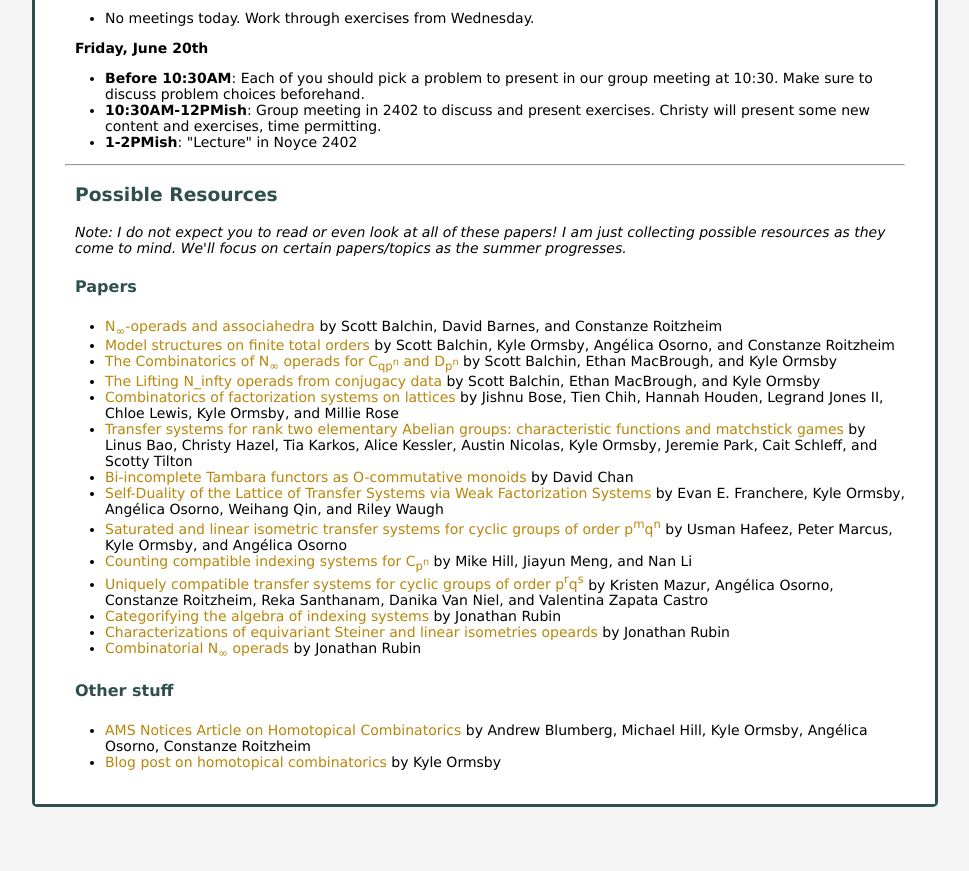
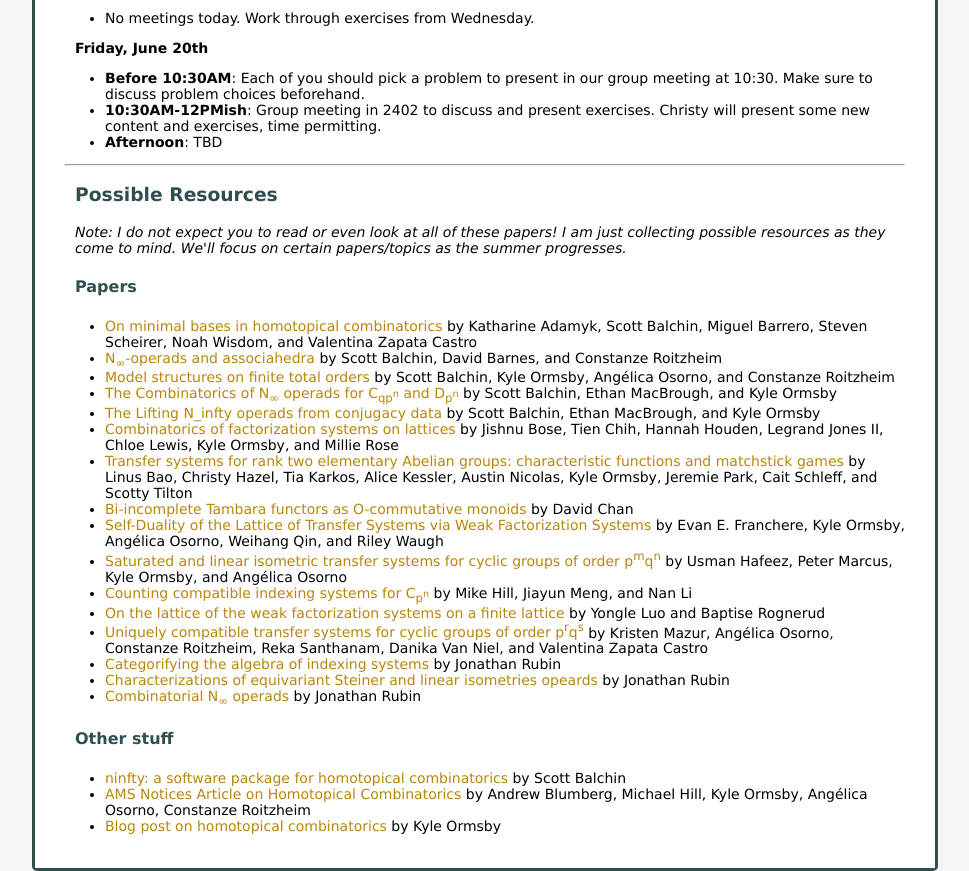
Before and after one commit to christyhazel/christyhazel.github.io, a plain HTML site: page summerresearch25.html in a window 1280 px wide. Shown: the part 1540-2411 px from the top of the page, without its empty margins (155-1124 px from the left). Before the commit the page ends 2347 px from the top, so only its background shows below. Drawn offline with Linux system fonts and the light colour scheme.

Commit message:
Add files via upload

```diff
--- a/summerresearch25.html
+++ b/summerresearch25.html
@@ -111,7 +111,7 @@
         <li> <b>Before 10:30AM</b>: Each of you should pick a problem to present in our group meeting at 10:30. Make sure to discuss problem choices beforehand. </li>
         <li> <b>10:30AM-12PMish</b>: Group meeting in 2402 to discuss and present exercises. Christy will present some new content and exercises, time permitting.
         </li>
-        <li> <b>1-2PMish</b>: "Lecture" in Noyce 2402
+        <li> <b>Afternoon</b>: TBD
         </li>
     </ul>
     <hr>
@@ -121,6 +121,7 @@
     </p>
     <h4>Papers</h4>
     <ul font-size: 14px>
+    <li><a href="https://arxiv.org/pdf/2506.11159">On minimal bases in homotopical combinatorics</a> by Katharine Adamyk, Scott Balchin, Miguel Barrero, Steven Scheirer, Noah Wisdom, and Valentina Zapata Castro</li>
     <li><a href="https://arxiv.org/pdf/1905.03797">N<sub>&#8734</sub>-operads and associahedra</a> by Scott Balchin, David Barnes, and Constanze Roitzheim</li>
     <li><a href="https://arxiv.org/pdf/2109.07803">Model structures on finite total orders</a> by Scott Balchin, Kyle Ormsby, Ang&#233lica Osorno, and Constanze Roitzheim</li>
     <li><a href="https://arxiv.org/abs/2209.06992">The Combinatorics of N<sub>&#8734</sub> operads for C<sub>qp<sup>n</sup></sub> and D<sub>p<sup>n</sup></sub></a> by Scott Balchin, Ethan MacBrough, and Kyle Ormsby</li>
@@ -131,6 +132,7 @@
     <li><a href="https://arxiv.org/pdf/2102.04415">Self-Duality of the Lattice of Transfer Systems via Weak Factorization Systems</a> by Evan E. Franchere, Kyle Ormsby, Ang&#233lica Osorno, Weihang Qin, and Riley Waugh</li>
     <li><a href="https://arxiv.org/pdf/2109.08210"> Saturated and linear isometric transfer systems for cyclic groups of order p<sup>m</sup>q<sup>n</sup></a> by Usman Hafeez, Peter Marcus, Kyle Ormsby, and Ang&#233lica Osorno</li>
     <li><a href="https://arxiv.org/pdf/2212.11250">Counting compatible indexing systems for C<sub>p<sup>n</sup></sub></a> by Mike Hill, Jiayun Meng, and Nan Li</li>
+    <li><a href="https://www.arxiv.org/pdf/2410.06182">On the lattice of the weak factorization systems on a finite lattice</a> by Yongle Luo and Baptise Rognerud</li>
     <li><a href="https://arxiv.org/pdf/2401.13523">Uniquely compatible transfer systems for cyclic groups of order p<sup>r</sup>q<sup>s</sup></a> by Kristen Mazur, Ang&#233lica Osorno, Constanze Roitzheim, Reka Santhanam, Danika Van Niel, and Valentina Zapata Castro</li>
     <li><a href="https://arxiv.org/pdf/1909.11739">Categorifying the algebra of indexing systems</a> by Jonathan Rubin</li>
     <li><a href="https://arxiv.org/pdf/1903.08723">Characterizations of equivariant Steiner and linear isometries opeards</a> by Jonathan Rubin</li>
@@ -138,6 +140,7 @@
     </ul>
     <h4>Other stuff</h4>
     <ul>
+    <li font-size: 14px><a href="https://arxiv.org/pdf/2504.01003">ninfty: a software package for homotopical combinatorics</a> by Scott Balchin</li>
     <li font-size: 14px><a href="https://www.ams.org/journals/notices/202402/noti2882/noti2882.html">AMS Notices Article on Homotopical Combinatorics</a> by Andrew Blumberg, Michael Hill, Kyle Ormsby, Ang&#233lica Osorno, Constanze Roitzheim</li>
     <li><a href="https://kyleormsby.github.io/posts/2021/09/homotopical-combinatorics/">Blog post on homotopical combinatorics</a> by Kyle Ormsby</li>
     </ul>
```
